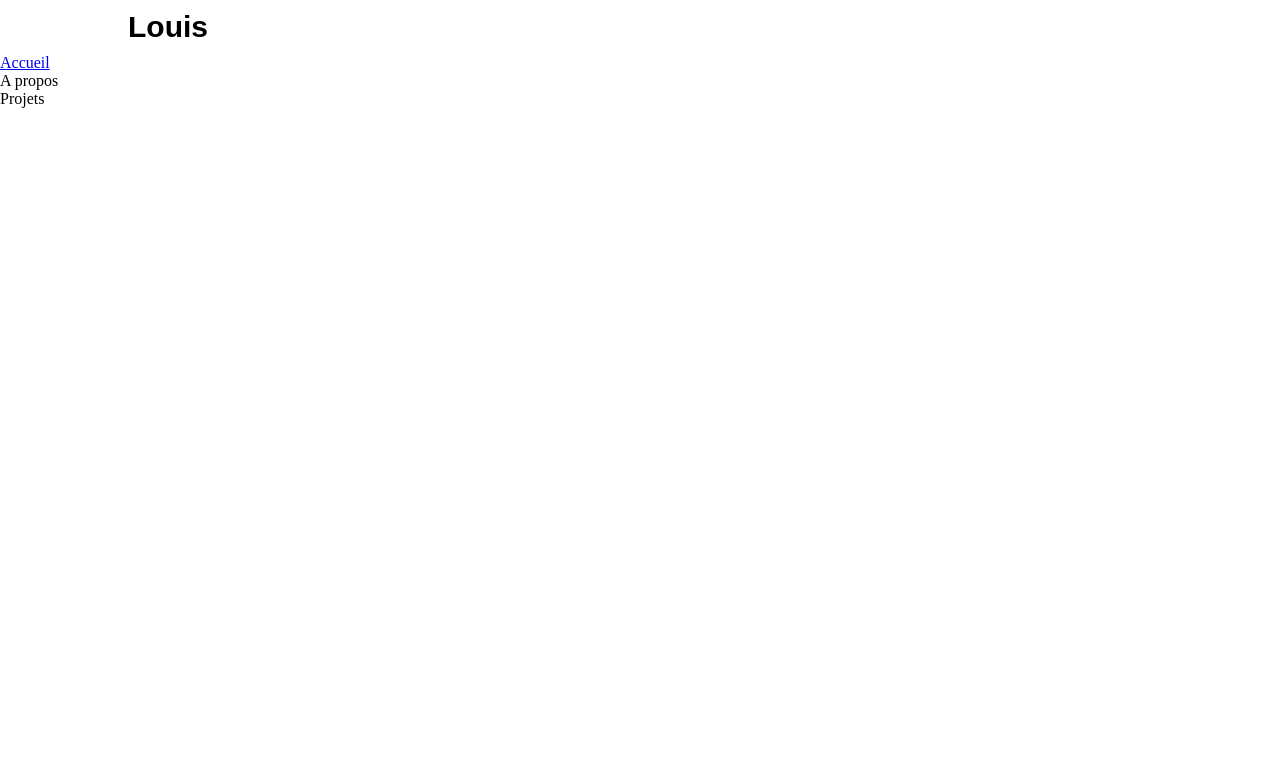
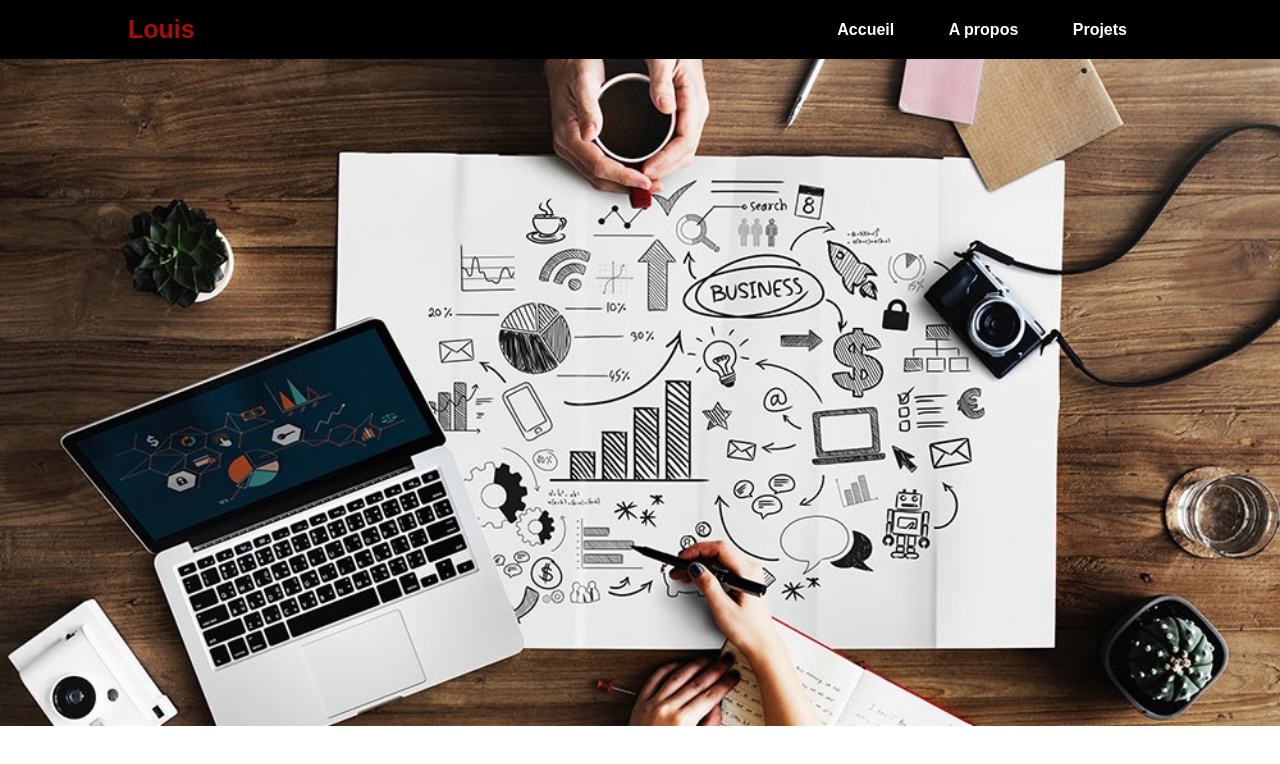
Before and after one commit to LouisChu25/Portfolio, a plain HTML site: page index.html in a window 1280 px wide. Drawn offline with nearby package versions, Linux system fonts and the light colour scheme; files that its build step writes are made by us from their sources.

Commit message:
Update navbar + background

```diff
--- a/index.html
+++ b/index.html
@@ -10,13 +10,17 @@
 <body>
     <header>
         <p>Louis</p>
+        <nav class="navbar">
+            <ul>
+                <li><a href="index.html">Accueil</a></li>
+                <li><a href="#">A propos</a></li>
+                <li><a href="#">Projets</a></li>
+            </ul>
+        </nav>
     </header>
-    <nav>
-        <ul class="navbar">
-            <li><a href="#">Accueil</a></li>
-            <li><a href="#"></a>A propos</li>
-            <li><a href="#"></a>Projets</li>
-        </ul>
-    </nav>
+    <div>
+
+        <img class="background" src="images/background1.jpeg" alt="workspace">
+    </div>
 </body>
 </html>
--- a/style.scss
+++ b/style.scss
@@ -15,16 +15,36 @@ header {
     align-items: center;
     padding: 10px 10%;
     font-family: sans-serif;
+    background-color: black;
     p {
-        color: black;
+        color: #a80c02;
         font-weight: bolder;
-        font-size: 30px;
+        font-size: 25px;
+        padding: 5px 0px;
     }
 
-    nav {
-        color: black;
+    a {
+        text-decoration: none;
+        color: white;
         font-weight: 500;
         font-size: 16px;
+        font-weight: bold;
     }
+}
 
+.navbar {
+    list-style: none;
+
+    li {
+        display: inline-block;
+        padding: 0px 25px;
+
+        a:hover {
+            color: #a80c02;
+        }
+    }
 }
+
+.background {
+    width: 100%;
+}
```
Also changed, not shown: images/background1.jpeg (added), style.css (added), 1 other file.
